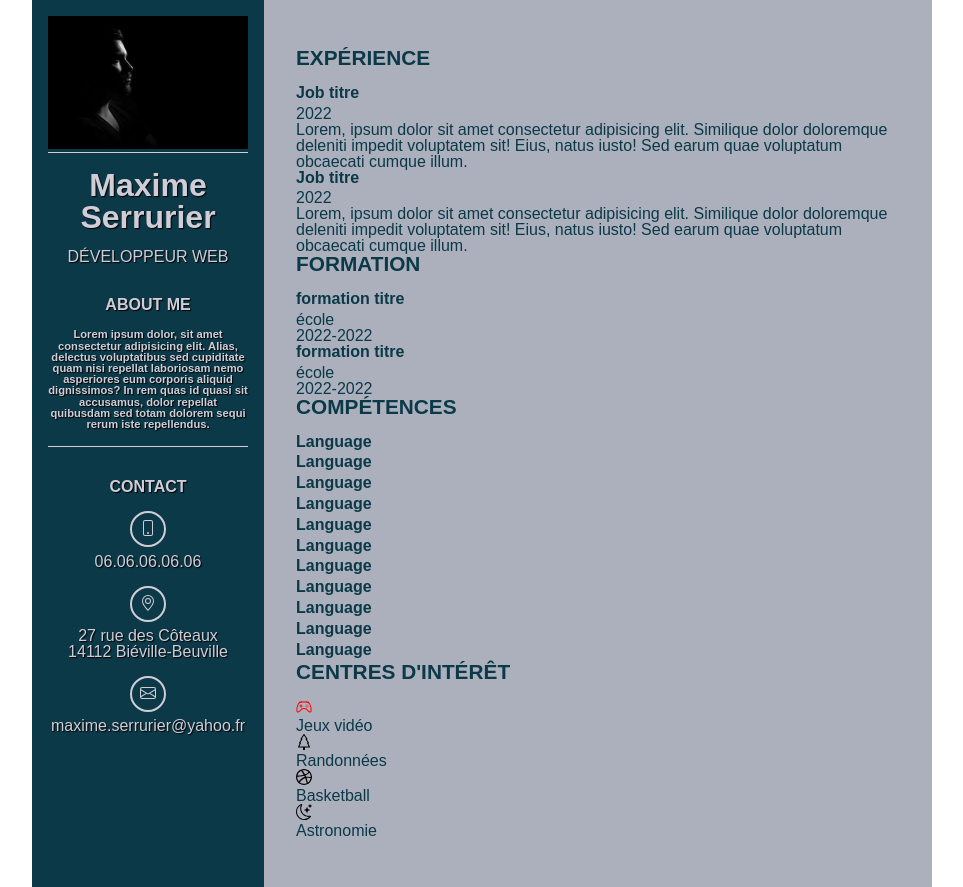
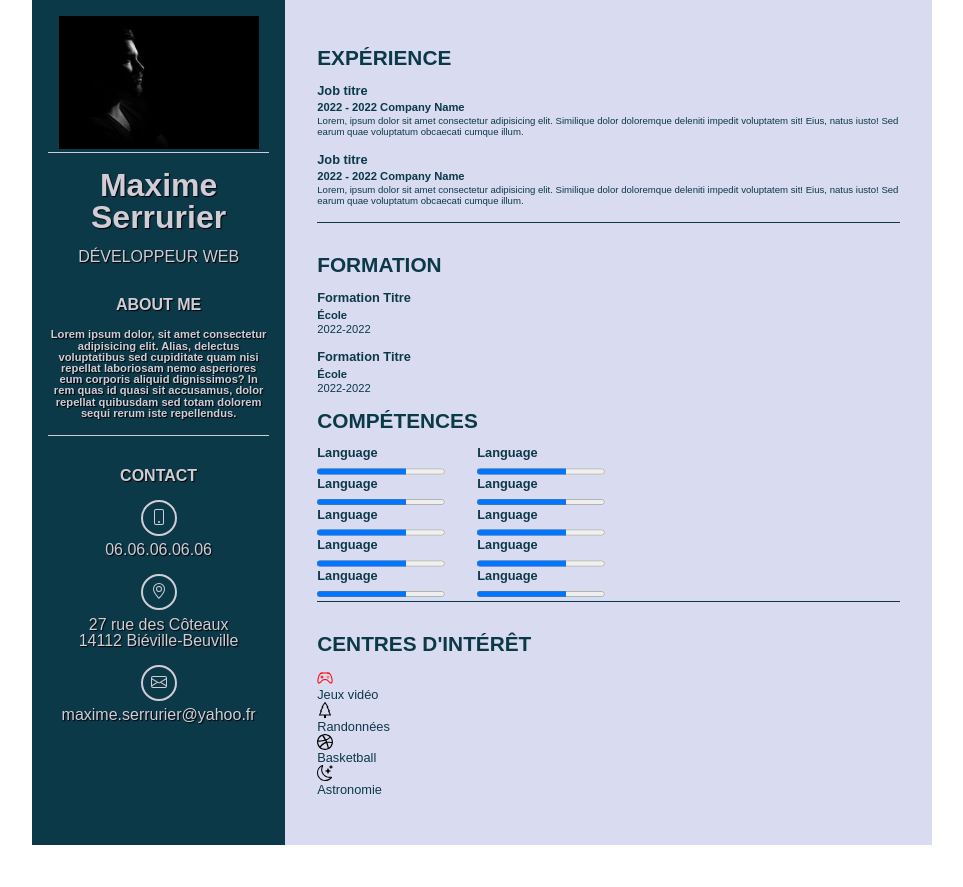
Before and after one commit to Maxime-Serrurier/maxime-serrurier.github.io, a plain HTML site: page index.html in a window 1280 px wide. Shown: the whole page, without its empty margins (158-1121 px from the left). After the commit the page ends 845 px from the top, so only its background shows below. Drawn offline with Linux system fonts and the light colour scheme.

Commit message:
CSS + barres progress

```diff
--- a/index.html
+++ b/index.html
@@ -55,15 +55,15 @@
 
                 <div class="main__job">
                     <h5 class="main__h5">Job titre</h5>
-                    <h6><time>2022</time></h6>
-                    <p>
+                    <h6 class="main__h6"><time>2022 - 2022</time> Company Name</h6>
+                    <p class="main__job__text">
                         Lorem, ipsum dolor sit amet consectetur adipisicing elit. Similique dolor doloremque deleniti impedit voluptatem sit! Eius, natus iusto! Sed earum quae voluptatum obcaecati cumque illum.
                     </p>
                 </div>
                 <div>
                     <h5 class="main__h5">Job titre</h5>
-                    <h6><time>2022</time></h6>
-                    <p>
+                    <h6 class="main__h6"><time>2022 - 2022</time> Company Name</h6>
+                    <p  class="main__job__text">
                         Lorem, ipsum dolor sit amet consectetur adipisicing elit. Similique dolor doloremque deleniti impedit voluptatem sit! Eius, natus iusto! Sed earum quae voluptatum obcaecati cumque illum.
                     </p>
                 </div>
@@ -72,69 +72,76 @@
             <section class="study">
                 <h4 class="main__title">formation</h4>
 
-                <div>
+                <div class="study__bloc">
                     <h5 class="main__h5">formation titre</h5>
-                    <h6>école</h6>
-                    <time>2022-2022</time>
+                    <h6 class="main__h6">école</h6>
+                    <time class="study__date">2022-2022</time>
                 </div>
 
-                <div>
+                <div class="study__bloc">
                     <h5 class="main__h5">formation titre</h5>
-                    <h6>école</h6>
-                    <time>2022-2022</time>
+                    <h6 class="main__h6">école</h6>
+                    <time class="study__date">2022-2022</time>
                 </div>
             </section>
 
             <section class="skills">
                 <h4 class="main__title">compétences</h4>
-                <div>
+                <div class="skills__bloc">
+                    <div class="skills__section">
                         <div>
                             <h5 class="main__h5">Language</h5>
+                            <progress value="70" max="100">70 %</progress>
                         </div>
 
                         <div>
                             <h5 class="main__h5">Language</h5>
+                            <progress value="70" max="100">70 %</progress>
                         </div>
 
                         <div>
                             <h5 class="main__h5">Language</h5>
+                            <progress value="70" max="100">70 %</progress>
                         </div>
 
                         <div>
                             <h5 class="main__h5">Language</h5>
+                            <progress value="70" max="100">70 %</progress>
                         </div>
 
                         <div>
                             <h5 class="main__h5">Language</h5>
+                            <progress value="70" max="100">70 %</progress>
                         </div>
                     </div>
 
-                <div>
+                    <div class="skills__section">
                         <div>
                             <h5 class="main__h5">Language</h5>
+                            <progress value="70" max="100">70 %</progress>
                         </div>
 
                         <div>
                             <h5 class="main__h5">Language</h5>
+                            <progress value="70" max="100">70 %</progress>
                         </div>
 
                         <div>
                             <h5 class="main__h5">Language</h5>
+                            <progress value="70" max="100">70 %</progress>
                         </div>
 
                         <div>
                             <h5 class="main__h5">Language</h5>
+                            <progress value="70" max="100">70 %</progress>
                         </div>
 
                         <div>
                             <h5 class="main__h5">Language</h5>
-                    </div>
-
-                    <div>
-                        <h5 class="main__h5">Language</h5>
+                            <progress value="70" max="100">70 %</progress>
                         </div>
                     </div>
-
+                </div>
             </section>
 
             <section class="interests">
--- a/style.css
+++ b/style.css
@@ -84,8 +84,9 @@ body {
 }
 
 .main {
+    font-size: .8rem;
     padding: 3rem 2rem;
-    background-color: var(--tertiarry-color);
+    background-color: var(--color-pastel);
     color: var(--main-color);
 }
 
@@ -100,3 +101,39 @@ body {
     font-weight: bold;
     margin-bottom: .3rem;
 }
+
+.main__job__text {
+    line-height: .7rem;
+    margin-bottom: 1rem;
+    font-size: .6rem;
+}
+
+.main__h6 {
+    margin-bottom: .1rem;
+    font-size: .7rem;
+    font-weight: bold;
+}
+
+.experience,
+.skills {
+    border-bottom: 1px solid var(--main-color);
+    margin-bottom: 2rem;
+}
+
+.study {
+    text-transform: capitalize;
+
+}
+
+.study__bloc {
+    margin: 1rem 0;
+}
+
+.study__date {
+    font-size: .7rem;
+}
+
+.skills__bloc {
+    display: flex;
+    gap: 2rem;
+}
```
Lines whose indentation alone changed are shown as unchanged.
